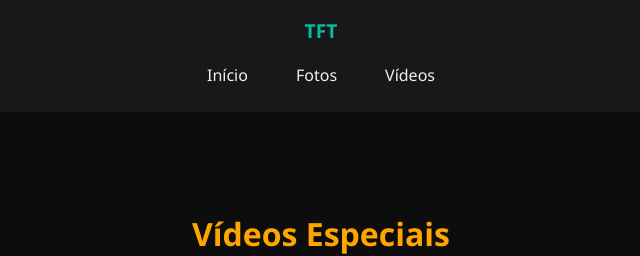
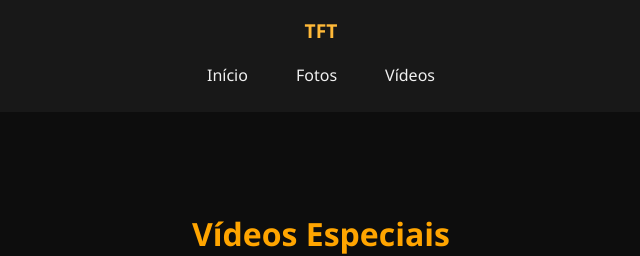
Before and after one commit to TFT-br/FamiliaFT, a plain HTML site: page videos.html in a window 1280 px wide. Shown: the top 256 px of the page, 319-959 px from the left. Drawn offline with Linux system fonts and the light colour scheme.

Commit message:
style.css

```diff
--- a/style.css
+++ b/style.css
@@ -52,7 +52,7 @@ main {
 .navbar .logo {
   font-weight: bold;
   font-size: 1.2rem;
-  color: #00bfa6;
+  color: #ffb938;
   margin-bottom: 0.5rem;
 }
 
```
